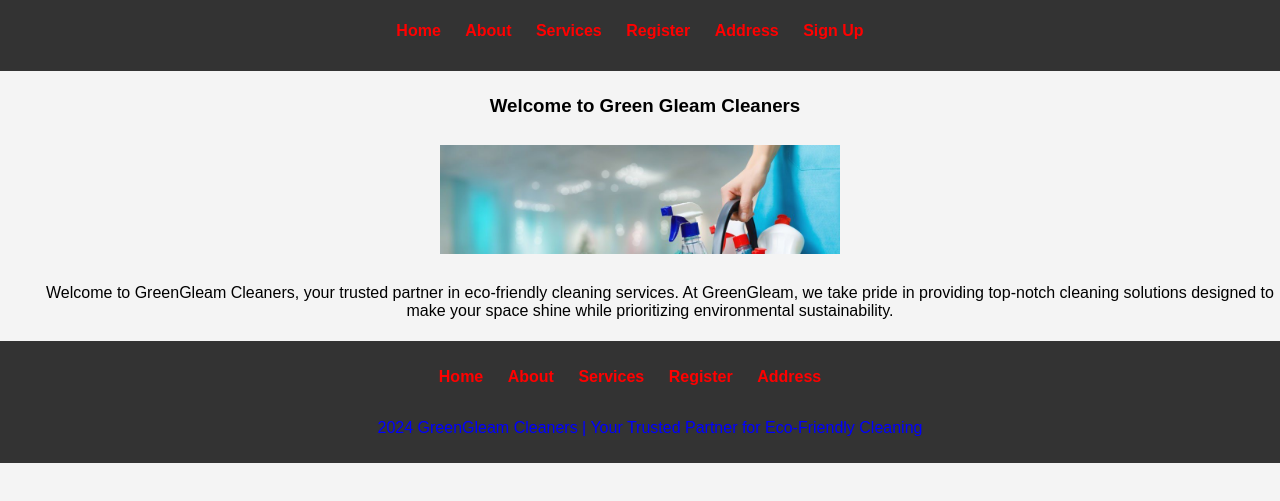
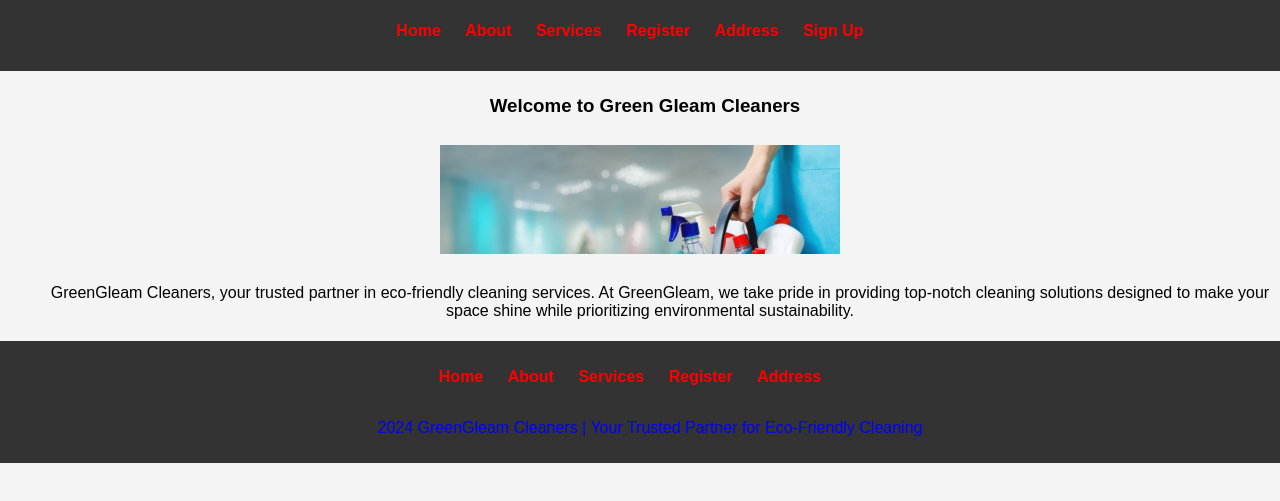
Before and after one commit to Kunsguru/Awaraka, a plain HTML site: page index.html in a window 1280 px wide. Shown: the part 89-590 px from the top of the page. Drawn offline with Linux system fonts and the light colour scheme.

Commit message:
Update index.html

```diff
--- a/index.html
+++ b/index.html
@@ -142,7 +142,7 @@
     <main>
         <h3>Welcome to Green Gleam Cleaners</h3>
         <img src="/istockphoto-1433923860-1024x1024~2.jpg" alt="Welcome Image" class="image">
-        <p class="indented">Welcome to GreenGleam Cleaners, your trusted partner in eco-friendly cleaning services. At GreenGleam, we take pride in providing top-notch cleaning solutions designed to make your space shine while prioritizing environmental sustainability.</p>
+        <p class="indented"> GreenGleam Cleaners, your trusted partner in eco-friendly cleaning services. At GreenGleam, we take pride in providing top-notch cleaning solutions designed to make your space shine while prioritizing environmental sustainability.</p>
     </main>
 
     <footer>
```
